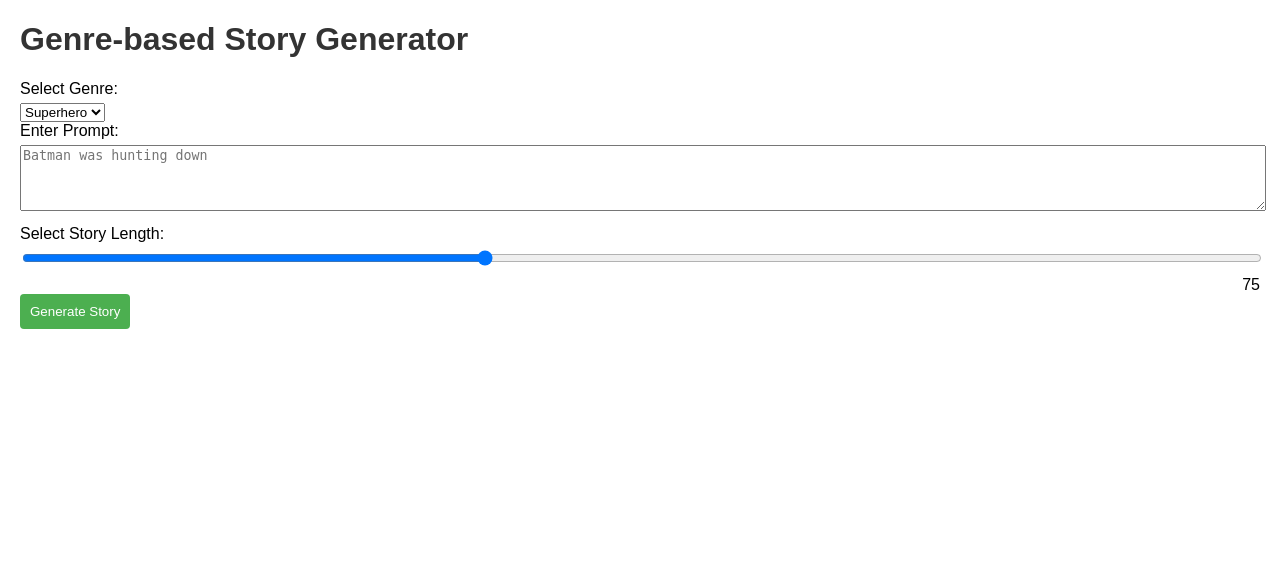
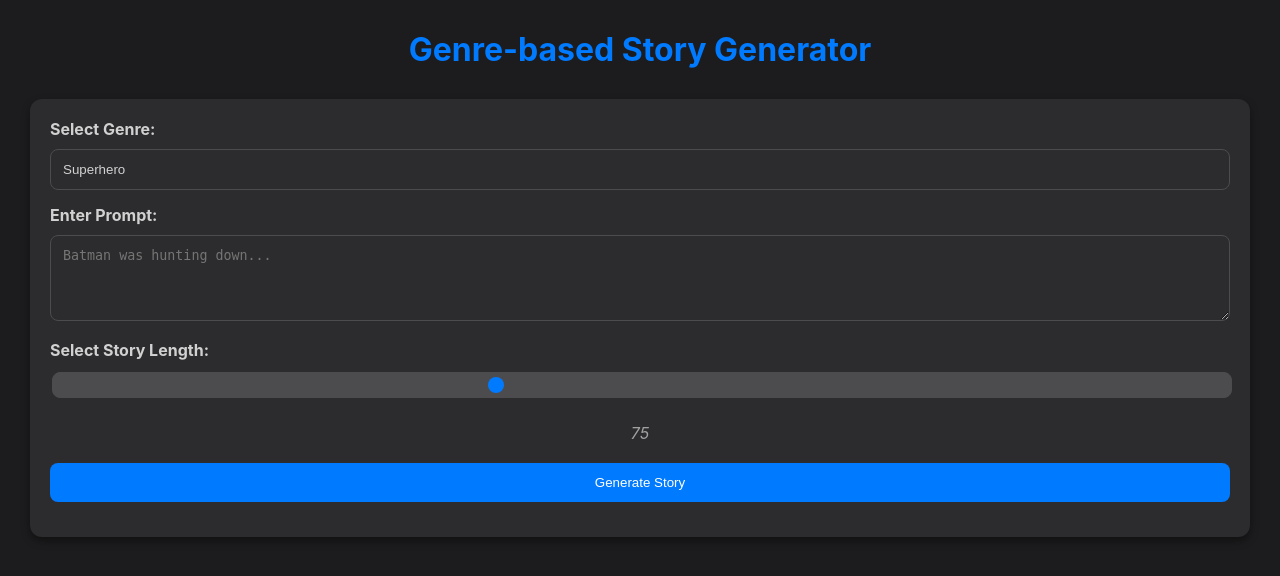
Before and after one commit to khushisharma31/capstone-story, a Flask app: page / in a window 1280 px wide. Shown: the top 576 px of the page. Run offline with Flask 3, Linux system fonts and the light colour scheme.

Commit message:
Style Changes
Modified the html and css files of the app to give it a more refined look.

```diff
--- a/static/style.css
+++ b/static/style.css
@@ -1,45 +1,82 @@
 body {
-    font-family: Arial, sans-serif;
-    margin: 20px;
+    font-family: -apple-system, BlinkMacSystemFont, 'Segoe UI', 'Roboto', 'Oxygen', 'Ubuntu', 'Cantarell', 'Open Sans', 'Helvetica Neue', sans-serif;
+    margin: 30px;
+    background-color: #1c1c1e;
+    color: #d1d1d1;
 }
 
 h1 {
-    color: #333;
+    color: #007aff;
+    text-align: center;
 }
 
 form {
-    margin-top: 20px;
+    margin-top: 30px;
+    padding: 20px;
+    background-color: #2c2c2e;
+    border-radius: 12px;
+    box-shadow: 0 4px 8px rgba(0, 0, 0, 0.4);
 }
 
 label {
     display: block;
-    margin-bottom: 5px;
+    margin-bottom: 10px;
+    font-weight: bold;
+    color: #d1d1d1;
 }
 
-textarea {
+select, textarea, input[type="range"], button {
     width: 100%;
-    margin-bottom: 10px;
+    margin-bottom: 15px;
+    padding: 12px;
+    border: 1px solid #4c4c4e;
+    border-radius: 8px;
+    box-sizing: border-box;
+    background-color: #2c2c2e;
+    color: #d1d1d1;
+}
+
+select {
+    appearance: none;
 }
 
 input[type="range"] {
-    width: 100%;
-    margin-bottom: 10px;
+    appearance: none;
+    height: 8px;
+    background-color: #4c4c4e;
+    outline: none;
+}
+
+input[type="range"]::-webkit-slider-thumb {
+    appearance: none;
+    width: 16px;
+    height: 16px;
+    border-radius: 50%;
+    background-color: #007aff;
+    cursor: pointer;
 }
 
 output {
     display: block;
-    text-align: right;
+    text-align: center;
+    font-style: italic;
+    color: #a1a1a1;
+    margin-top: 10px;
 }
 
 button {
-    padding: 10px;
-    background-color: #4CAF50;
+    background-color: #007aff;
     color: white;
     border: none;
-    border-radius: 4px;
+    border-radius: 8px;
     cursor: pointer;
+    margin-top: 20px;
 }
 
 .generated-story {
-    margin-top: 20px;
+    margin-top: 30px;
+    padding: 20px;
+    background-color: #2c2c2e;
+    border-radius: 12px;
+    box-shadow: 0 4px 8px rgba(0, 0, 0, 0.4);
 }
--- a/templates/index.html
+++ b/templates/index.html
@@ -9,7 +9,7 @@
 <body>
     <h1>Genre-based Story Generator</h1>
 
-    <form action="{{ url_for('generate_story') }}" method="post">
+    <form action="{{ url_for('generate_story') }}" method="post" class="ios-dark-mode">
         <label for="genre">Select Genre:</label>
         <select name="genre" id="genre">
             <option value="superhero">Superhero</option>
@@ -21,7 +21,7 @@
         </select>
 
         <label for="prompt">Enter Prompt:</label>
-        <textarea name="prompt" id="prompt" rows="4" placeholder="Batman was hunting down"></textarea>
+        <textarea name="prompt" id="prompt" rows="4" placeholder="Batman was hunting down..."></textarea>
 
         <label for="story_length">Select Story Length:</label>
         <input type="range" name="story_length" id="story_length" min="1" max="200" value="75">
```
